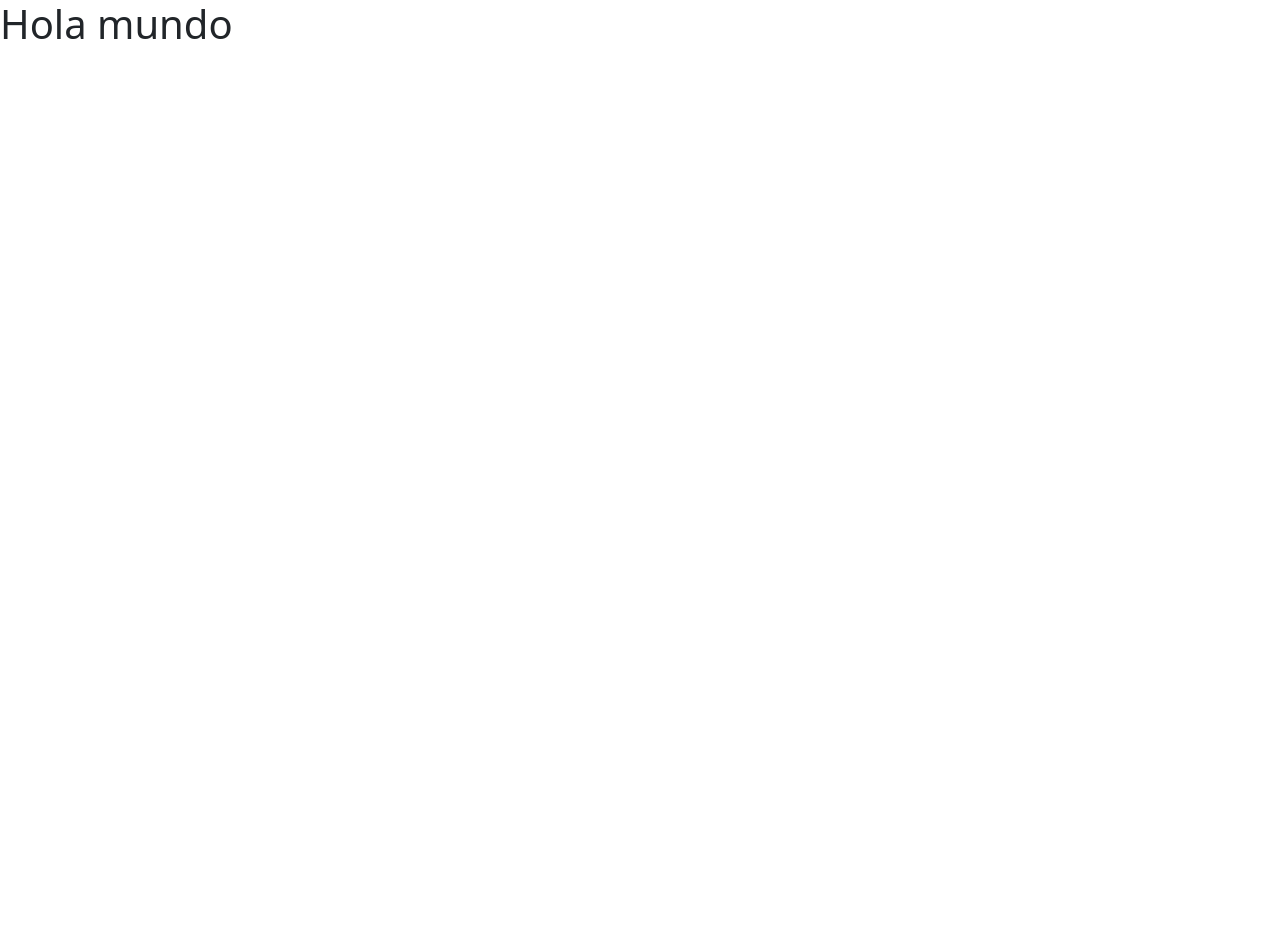
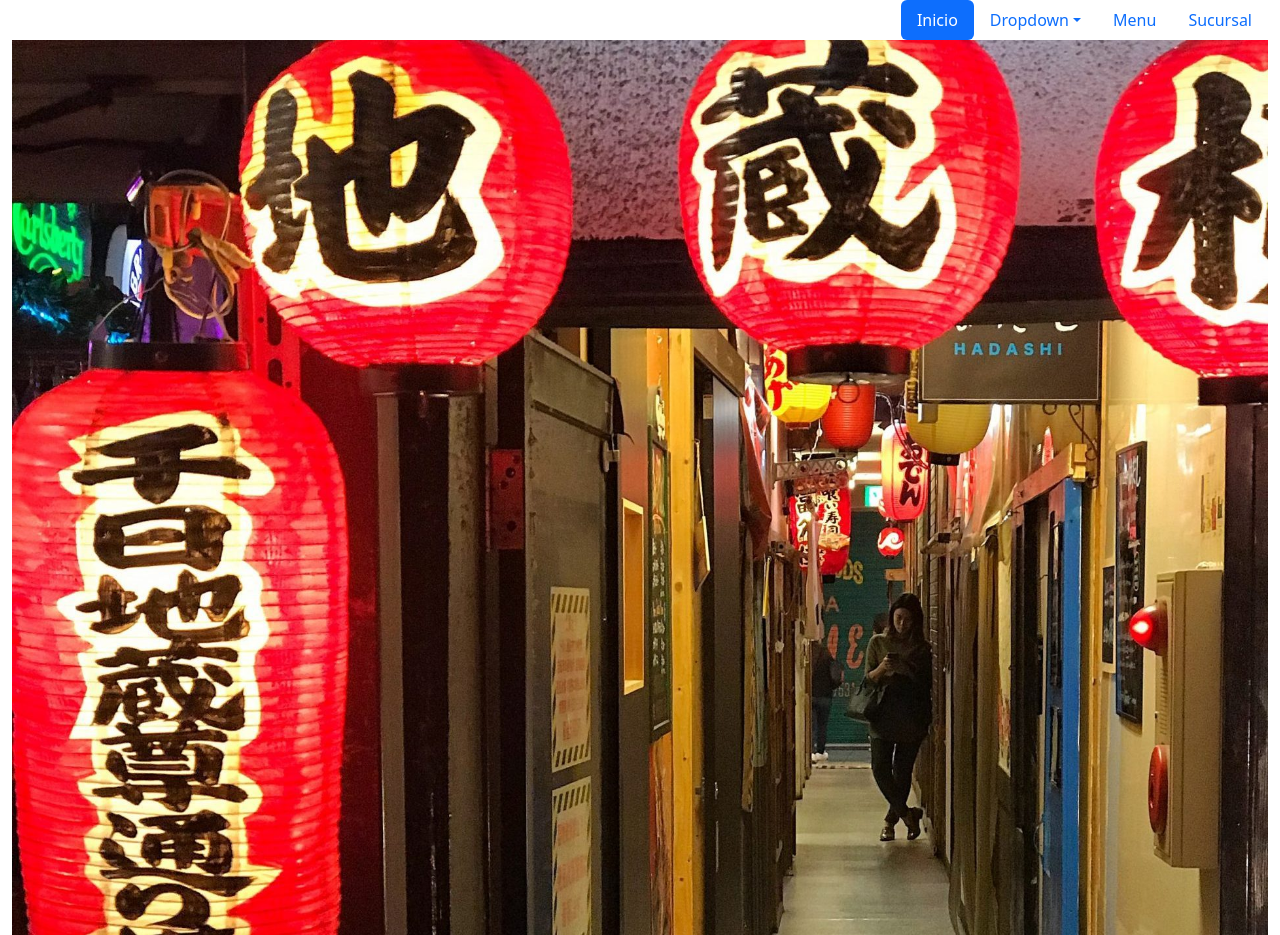
Before and after one commit to alanRodrigoMiozzi/Entregable1Miozzi, a website: page index.html in a window 1280 px wide. Before the commit the page ends 800 px from the top, so only its background shows below. Drawn offline with nearby package versions, Linux system fonts and the light colour scheme.

Commit message:
modificamos inicio

```diff
--- a/index.html
+++ b/index.html
@@ -10,7 +10,44 @@
     <link rel="stylesheet" href="css/estilo.css">
 </head>
 <body>
-    <h1>Hola mundo</h1>
+    <!--Header + Nav-->
+    <header>
+      <div class="container-fluid">
+        <div class="row">
+            <div class="col-12 col-xl-12"></div>
+            <ul class="nav nav-pills bgnav justify-content-end">
+                <li class="nav-item">
+                  <a class="nav-link active" aria-current="page" href="#">Inicio</a>
+                </li>
+                <li class="nav-item dropdown">
+                  <a class="nav-link dropdown-toggle" data-bs-toggle="dropdown" href="#" role="button" aria-expanded="false">Dropdown</a>
+                  <ul class="dropdown-menu">
+                    <li><a class="dropdown-item" href="#">Action</a></li>
+                    <li><a class="dropdown-item" href="#">Another action</a></li>
+                    <li><a class="dropdown-item" href="#">Something else here</a></li>
+                    <li><hr class="dropdown-divider"></li>
+                    <li><a class="dropdown-item" href="#">Separated link</a></li>
+                  </ul>
+                </li>
+                <li class="nav-item">
+                  <a class="nav-link" href="#">Menu</a>
+                </li>
+                <li class="nav-item">
+                  <a class="nav-link" href="#">Sucursal</a>
+                </li>
+              </ul>
+        </div>
+      </div>
+    </header>
+    <!--Main-->
+    <main>
+        <div class="container-fluid">
+            <div class="row">
+                <div class="col-12 col-xl-12"></div>
+                <img src="img/inicio1.jpg" alt="">
+            </div>
+        </div>
+    </main>
     <script src="https://cdn.jsdelivr.net/npm/bootstrap@5.2.3/dist/js/bootstrap.bundle.min.js" integrity="sha384-kenU1KFdBIe4zVF0s0G1M5b4hcpxyD9F7jL+jjXkk+Q2h455rYXK/7HAuoJl+0I4" crossorigin="anonymous"></script>
   </body>
 </body>
--- a/scss/estilo.scss
+++ b/scss/estilo.scss
@@ -0,0 +1 @@
+@import "general";
```
Also changed, not shown: img/inicio1.jpg (added), img/nosotros1.jpg (added), scss/_general.scss (added).
